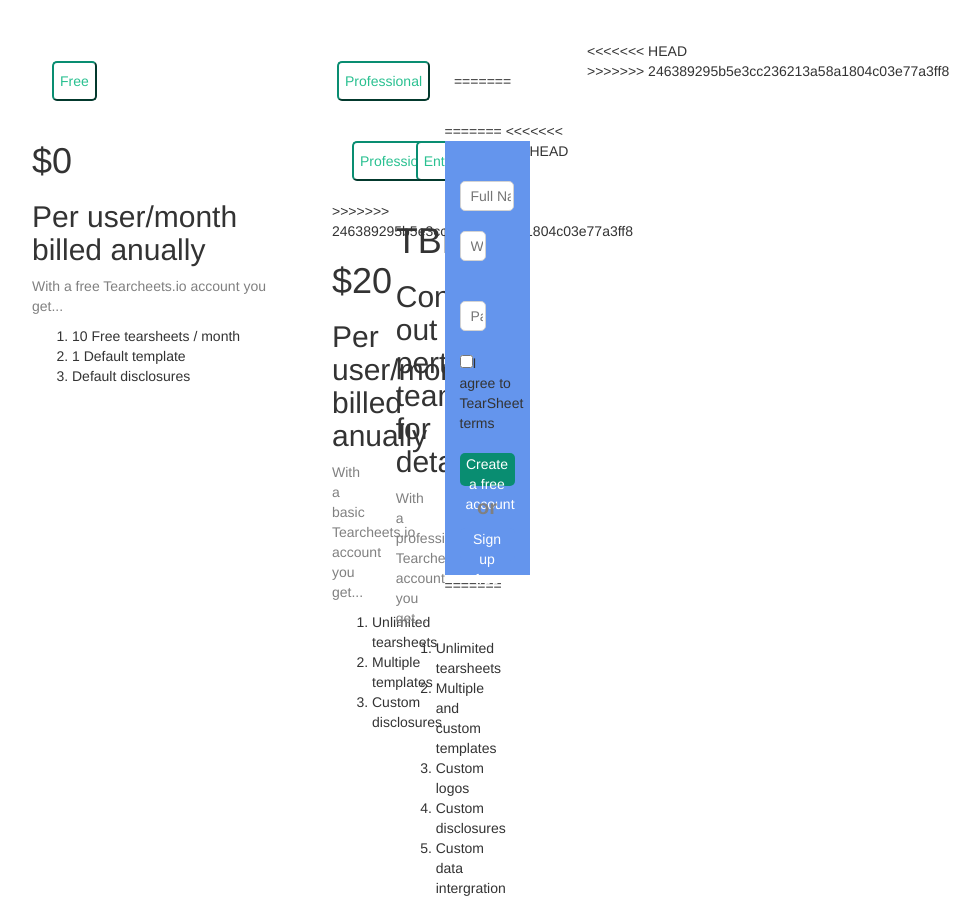
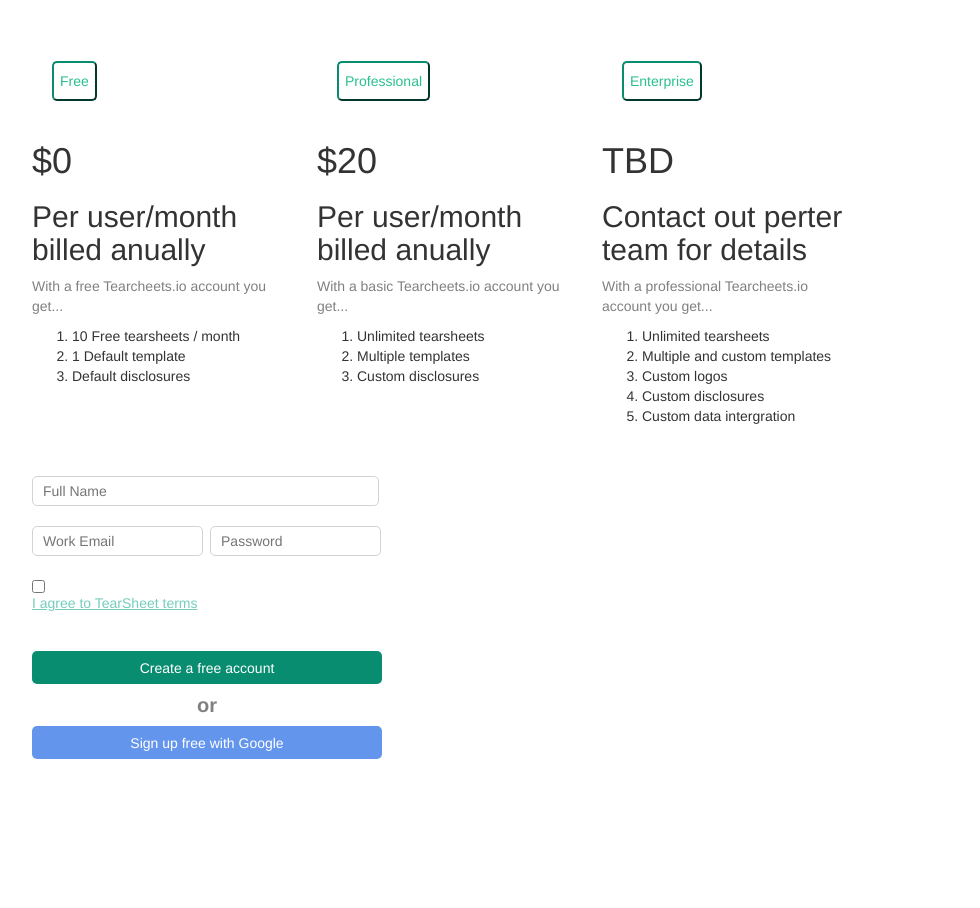
Before and after one commit to JaredTPotter/CHSTechClass-Projects, a website: page TearSheets/project/second page.html in a window 1280 px wide. Shown: the part 840-1748 px from the top of the page, without its empty margins (53-1033 px from the left). After the commit the page ends 1613 px from the top, so only its background shows below. Drawn offline with nearby package versions, Linux system fonts and the light colour scheme; files whose address does not match are found by name.

Commit message:
u;ig;iupibugo

```diff
--- a/TearSheets/project/second page.html
+++ b/TearSheets/project/second page.html
@@ -47,7 +47,7 @@
         <div class="signin col-sm-2 col-sm-offset-2 text-right" href="#"><u>Learn More</u></div>
 </div>
 
-<div Class="tiny col-lg-3 col-md-12 col-sm-12 ">
+<div Class="tiny col-lg-3 col-md-12 col-sm-12 block">
 <button class="Button ButtonOne one">Free</button>
 <h1>$0</h1>
 <h2>Per user/month billed anually</h2>
@@ -56,17 +56,11 @@
 <li>10 Free tearsheets / month</li>
 <li>1 Default template</li>
 <li>Default disclosures</li>
-</ol></div>
+</ol>
+</div>
 
 
-
-<<<<<<< HEAD
-<div Class="tiny col-lg-3 col-md-12 col-sm-12"><button class="Button ButtonOne">Professional</button>
-=======
-
-=======
-<div Class="tiny col-lg-3 col-md-12 col-sm-12"><button class="Button ButtonOne one">Professional</button>
->>>>>>> 246389295b5e3cc236213a58a1804c03e77a3ff8
+<div Class="tiny col-lg-3 col-md-12 col-sm-12 block"><button class="Button ButtonOne one">Professional</button>
 <h1>$20</h1>
 <h2>Per user/month billed anually</h2>
 <p>With a basic Tearcheets.io account you get...</p>
@@ -77,7 +71,7 @@
 </ol></div>
 
 
-<div Class="tiny col-lg-3 col-md-12 col-sm-12"><button class="Button ButtonOne one">Enterprise</button>
+<div Class="tiny col-lg-3 col-md-12 col-sm-12 block"><button class="Button ButtonOne one">Enterprise</button>
 <h1>TBD</h1>
 <h2>Contact out perter team for details</h2>
 <p>With a professional Tearcheets.io account you get...</p>
@@ -88,13 +82,14 @@
 <li>Custom disclosures</li>
 <li>Custom data intergration</li>
 </ol></div>
- <div class="col-lg-4 col-md-4 col-sm-10 center blue">
+
+ <div class="col-lg-4 col-md-4 col-sm-10 center">
     <form>
         <input class="Input InputOne" type="text" placeholder="Full Name" required />
         <input class="Input InputTwo" type="email" placeholder="Work Email" required />
         <input class="Input InputThree" type="password" placeholder="Password" required />
         <br />
-        <input type="checkbox" href="#">I agree to TearSheet terms</input>
+        <input class="checkbox" type="checkbox" href="#"><p class="link" >I agree to TearSheet terms</p></input>
         <br />
         <div class="ButtonTwoDiv text-center">
         <button class="Button ButtonTwo">Create a free account</button>
@@ -106,15 +101,9 @@
     </form>
     </div>
 
-
-<<<<<<< HEAD
     <iframe width="560" height="315" src="https://www.youtube.com/embed/pnD76ZLWEz8?autoplay=1" frameborder="0" style="display: none"></iframe>
-=======
 
 </div>
-<br />
- <iframe width="560" height="315" src="https://www.youtube.com/embed/pnD76ZLWEz8?autoplay=1" frameborder="0" style="display: none"></iframe>
->>>>>>> 246389295b5e3cc236213a58a1804c03e77a3ff8
 
 </body>
     </html>
```
